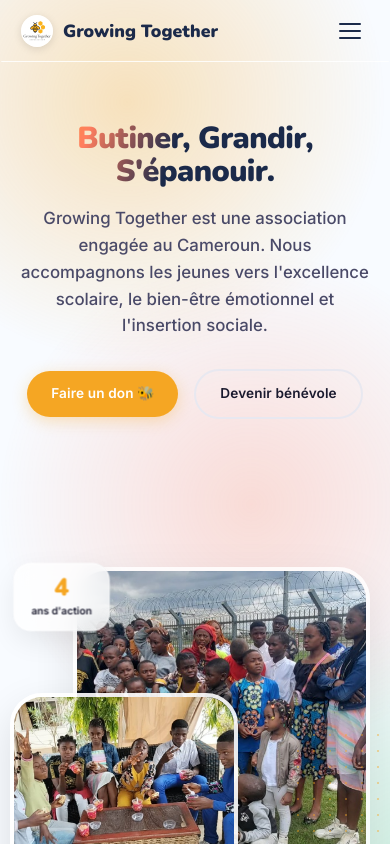
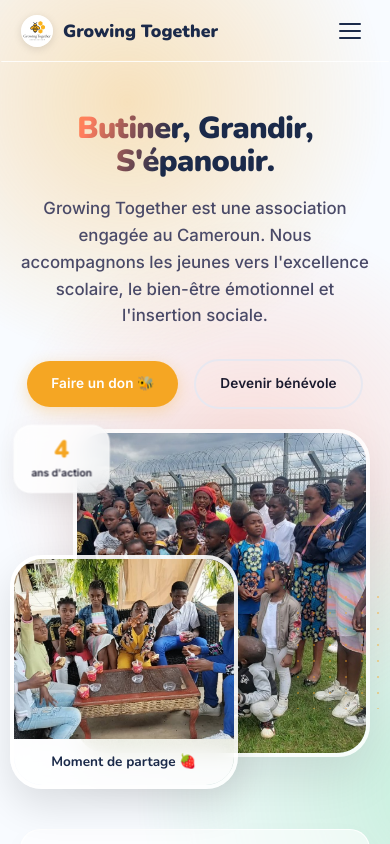
Before and after one commit to ekopaulin/growing-together, a React (Vite) app: page / in a window 390 px wide. Shown: the top 844 px of the page. Built offline with nearby package versions, Linux system fonts and the light colour scheme.

Commit message:
Fix huge gap between buttons and image on mobile layout

```diff
--- a/src/components/Hero.module.css
+++ b/src/components/Hero.module.css
@@ -241,7 +241,7 @@
     grid-template-columns: 1fr;
     grid-template-rows: auto auto auto;
     min-height: auto;
-    gap: 60px;
+    gap: 20px;
     padding-top: 40px;
     padding-bottom: 60px;
   }
@@ -253,7 +253,7 @@
     box-shadow: none;
     backdrop-filter: none;
     -webkit-backdrop-filter: none;
-    padding: 20px 0;
+    padding: 0;
     align-items: center;
     text-align: center;
     width: 100%;
@@ -267,8 +267,9 @@
     grid-column: 1;
     grid-row: 3;
     width: 100%;
+    margin-top: 20px;
   }
-  .actions { justify-content: center; }
+  .actions { justify-content: center; margin-bottom: 0; }
   .mainCard { width: 80%; right: 0; }
   .accentCard { width: 50%; left: 0; bottom: -20px; }
   .floatBadge { left: 0; top: 10px; }
@@ -277,8 +278,8 @@
 @media (max-width: 640px) {
   .headline { font-size: 1.9rem; margin-bottom: 16px; }
   .sub { font-size: 1.05rem; margin-bottom: 30px; }
-  .glassCard { padding: 10px 0; border-radius: 0; }
-  .photoCol { height: 360px; margin-top: 30px; }
+  .glassCard { padding: 0; border-radius: 0; }
+  .photoCol { height: 360px; margin-top: 0; }
   .mainCard { width: 85%; }
   .mainCard img { height: 320px; }
   .accentCard { width: 65%; left: -10px; bottom: 0; }
```
